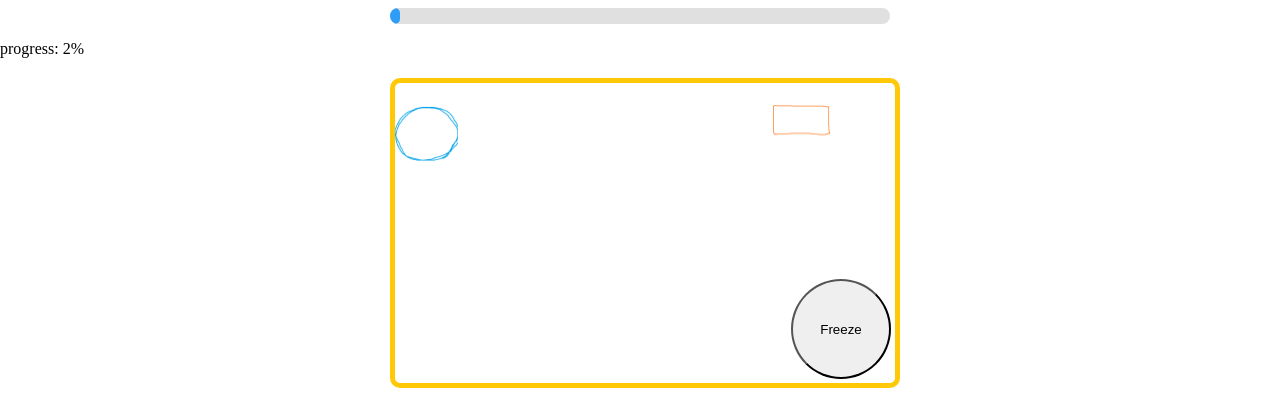
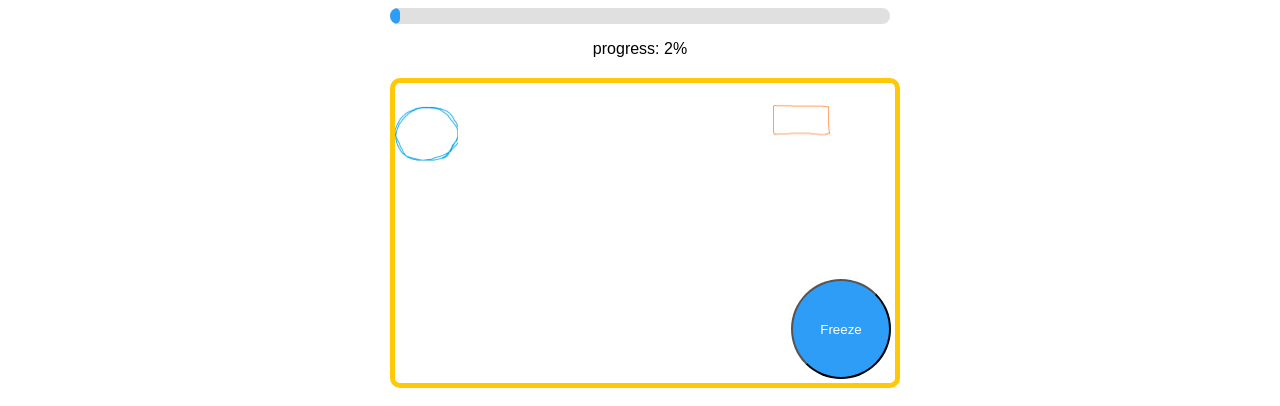
Before and after one commit to LeilaMe1/completed-charity-water-game, a plain HTML site: page index.html in a window 1280 px wide. Both pictures are taken after a click on the button "Start". Shown: the top 406 px of the page. Drawn offline with Linux system fonts and the light colour scheme.

Commit message:
style button

```diff
--- a/styles.css
+++ b/styles.css
@@ -16,6 +16,7 @@ Secondary Colors:
 
 body {
 	margin: 0;
+	font-family: Proxima Nova, sans-serif;
 }
 
 
@@ -86,6 +87,10 @@ img {
   transition: width 0.2s ease;
 }
 
+#progressText {
+	justify-self: center;
+}
+
 footer {
 	background-color: white;
 	padding: 20px 10px;
@@ -106,6 +111,14 @@ footer {
 	border-radius: 50px;
 	padding: 10px;
 	margin: calc(300px - calc((500px) / 8) - 140px) calc(100% - 100px - 4px) 10px;
+
+	background-color: #2E9DF7;
+	color: white;
+	transition-duration: 0.2s;
+}
+
+#switchButton:hover {
+	background-color: #F16061;
 }
 
 #startButton, #restartButton {
```
